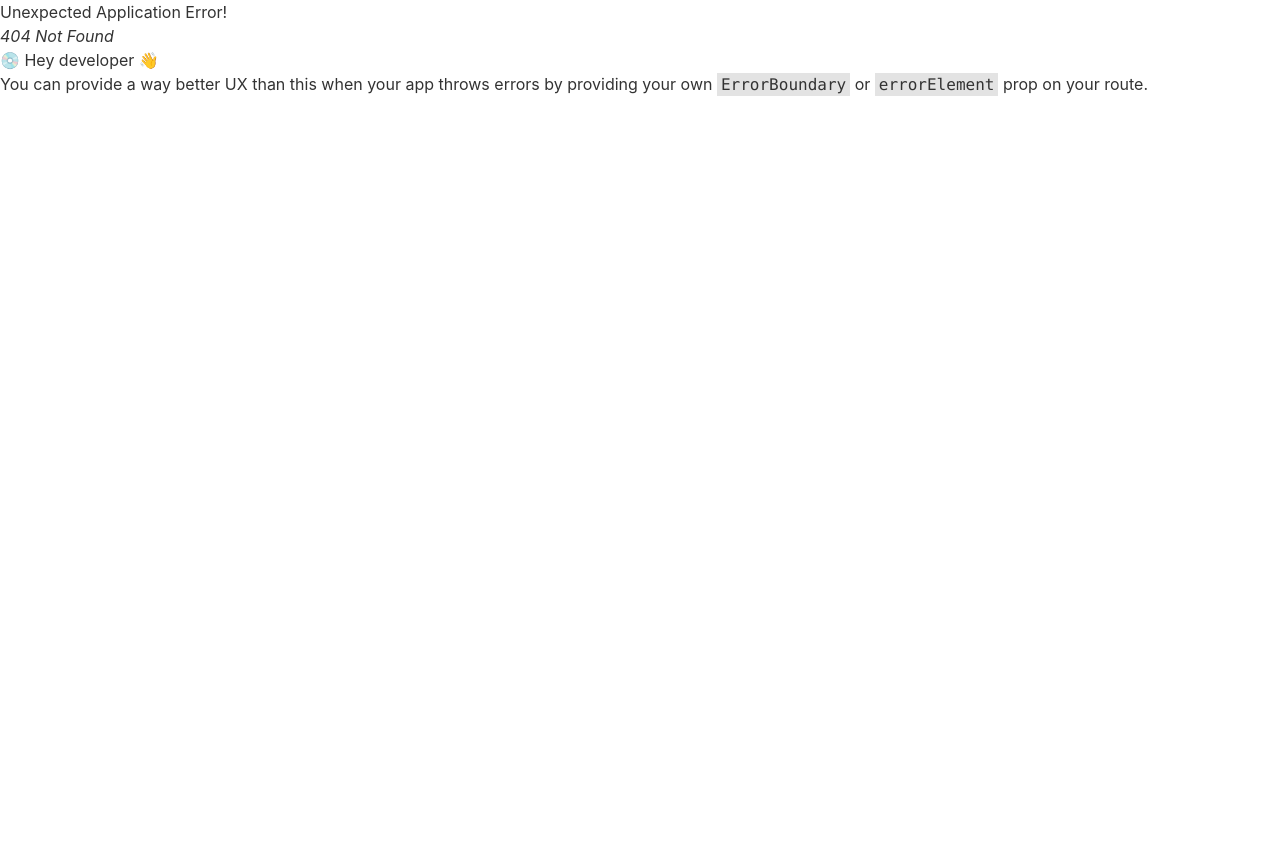
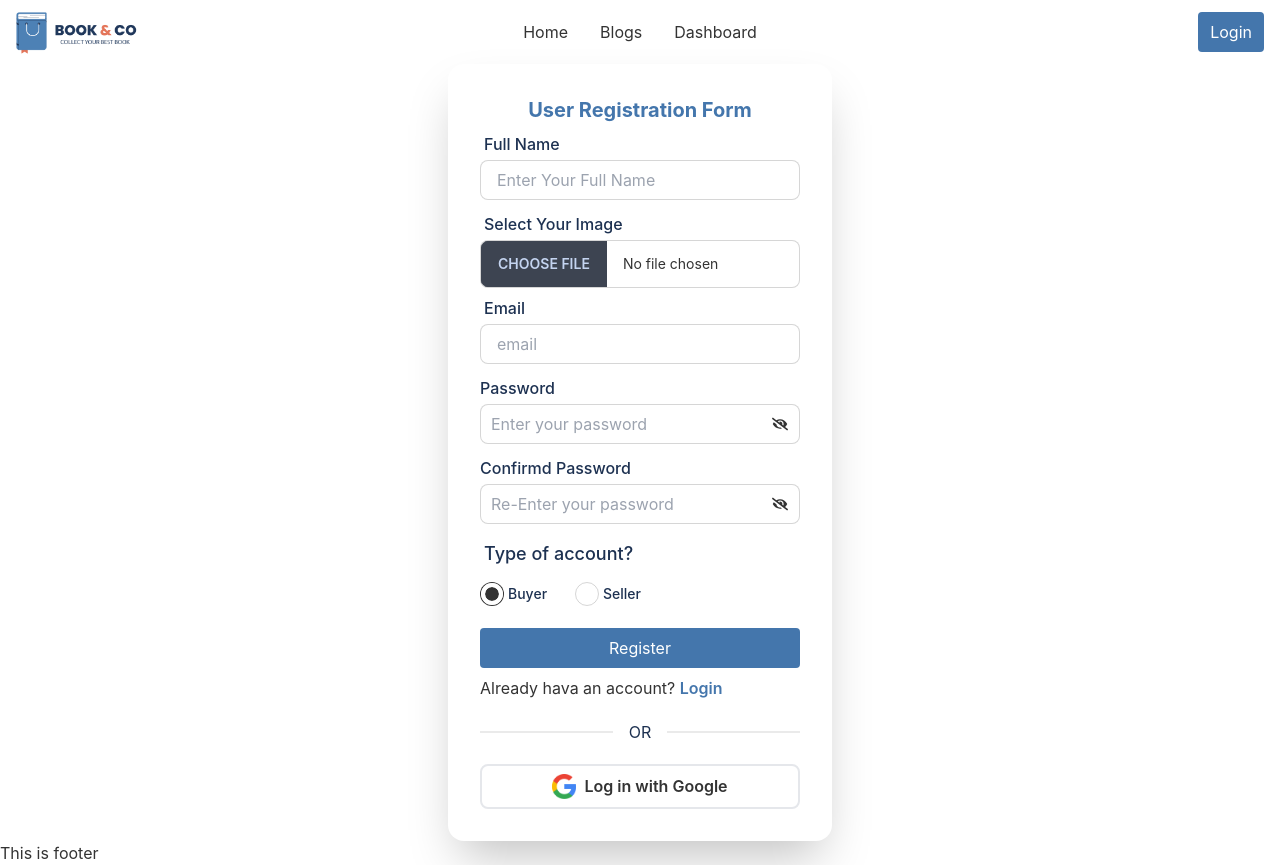
Before and after one commit to nayon64/book-co-client, a React (Create React App) app: page /register in a window 1280 px wide. Before the commit this address had no page. Before the commit the page ends 800 px from the top, so only its background shows below. Built offline with nearby package versions, Linux system fonts and the light colour scheme.

Commit message:
add register page ui

```diff
--- a/src/Pages/Login/Login.js
+++ b/src/Pages/Login/Login.js
@@ -3,6 +3,7 @@ import { Link } from "react-router-dom";
 import { FaEye, FaEyeSlash } from "react-icons/fa";
 import googleImg from "../../assets/image/google.png"
 import { useForm } from "react-hook-form";
+import CustomButton from "../../conponents/CustomButton/CustomButton";
 
 const Login = () => {
 	const {register, handleSubmit } = useForm();
@@ -16,7 +17,7 @@ const Login = () => {
 
   return (
     <div>
-      <div className="card flex-shrink-0 w-full mx-auto max-w-sm shadow-2xl bg-base-100">
+      <div className="card flex-shrink-0 mx-auto w-96 shadow-2xl bg-base-100">
         <div className="card-body">
           <form onSubmit={handleSubmit(handleEmailAndPasswordLogin)}>
             <h3 className="text-center text-primary text-xl font-bold">
@@ -32,7 +33,7 @@ const Login = () => {
                 {...register("email")}
                 type="email"
                 placeholder="email"
-                className="input input-bordered border-primary"
+                className="input input-bordered h-10"
               />
             </div>
             <div className="mb-4">
@@ -46,7 +47,7 @@ const Login = () => {
                 <input
                   type={showPassword ? "text" : "password"}
                   {...register("password")}
-                  className="input input-bordered border-primary text-sm rounded-lg  block w-full p-2.5 "
+                  className="input input-bordered text-sm rounded-lg  block w-full p-2.5 h-10"
                   placeholder="Enter your password"
                   required
                 />
@@ -66,13 +67,13 @@ const Login = () => {
               </label>
             </div>
 
-
             <div className="form-control">
-              <button className="btn btn-primary">Login</button>
+              <CustomButton>Login</CustomButton>
+              {/* <button className="btn btn-primary">Login</button> */}
             </div>
           </form>
           <p>
-            Create an account? <Link>Register</Link>
+            Create an account? <Link className="font-semibold text-primary" to="/register">Register</Link>
           </p>
           <div className="divider text-secondary">OR</div>
           <div className="border-2 rounded-lg flex justify-center cursor-pointer items-center">
--- /dev/null
+++ b/src/Pages/Register/Register.js
@@ -0,0 +1,216 @@
+import React, { useState } from 'react';
+import { useForm } from 'react-hook-form';
+import { FaEye, FaEyeSlash } from 'react-icons/fa';
+import { Link } from 'react-router-dom';
+import googleImg from "../../assets/image/google.png"
+import CustomButton from '../../conponents/CustomButton/CustomButton';
+
+const Register = () => {
+const { register, handleSubmit, formState: { errors } } = useForm();
+  const [showPassword, setShowPassword] = useState(false);
+  const [showConfirmdPassword, setShowConfirmdPassword] = useState(false);
+  const [confirmdPasswordError, setConfirmdPasswordError] = useState("");
+
+  const handleUserCreate = (data) => {
+	  console.log(data.password, data.confirmdPassword);
+	  setConfirmdPasswordError("")
+	  if (!(data.password === data.confirmdPassword)) {
+		 setConfirmdPasswordError("Your password doesn't match.")
+	  }
+  };
+
+
+
+
+	return (
+    <div>
+      <div className="card flex-shrink-0 mx-auto w-96 shadow-2xl bg-base-100">
+        <div className="card-body w-full">
+          <form onSubmit={handleSubmit(handleUserCreate)}>
+            <h3 className="text-center text-primary text-xl font-bold">
+              User Registration Form
+            </h3>
+            <div className="form-control">
+              <label className="label pb-1">
+                <span className="block text-md font-medium text-secondary">
+                  Full Name
+                </span>
+              </label>
+              <input
+                {...register("name", { required: "Please enter your email" })}
+                type="text"
+                placeholder="Enter Your Full Name"
+                className="input input-bordered h-10"
+              />
+            </div>
+            <div className="form-control mt-1">
+              <label className="label pb-1">
+                <span className="block text-md font-medium text-secondary">
+                  Select Your Image
+                </span>
+              </label>
+              <input
+                type="file"
+                className="file-input file-input-md file-input-bordered "
+              />
+            </div>
+            <div className="form-control">
+              <label className="label pb-1">
+                <span className="block text-md font-medium text-secondary">
+                  Email
+                </span>
+              </label>
+              <input
+                {...register("email", { required: "Please enter your email" })}
+                type="email"
+                placeholder="email"
+                className="input input-bordered h-10"
+              />
+            </div>
+            {errors.email && (
+              <p className="text-rose-500">{errors.email?.message}</p>
+            )}
+
+            <div className="mt-3 form-control">
+              <label
+                htmlFor="password"
+                className="block pb-1 text-md font-medium text-secondary"
+              >
+                Password
+              </label>
+              <div className="relative flex items-center">
+                <input
+                  type={showPassword ? "text" : "password"}
+                  {...register("password", {
+                    required: "Enter your password",
+                    minLength: {
+                      value: 6,
+                      message: "Please Enter 6 charecter.",
+                    },
+                    pattern: {
+                      value:
+                        /^(?=.*[a-z])(?=.*[A-Z])(?=.*[0-9])(?=.*[!@#$%^&*])/i,
+                      message: "Please storng your password.",
+                    },
+                  })}
+                  className="input input-bordered rounded-lg  block w-full p-2.5 h-10"
+                  placeholder="Enter your password"
+                />
+
+                {/* password show toggle icon  */}
+                <span
+                  onClick={() => setShowPassword(!showPassword)}
+                  className="absolute right-3  cursor-pointer"
+                >
+                  {showPassword ? <FaEye></FaEye> : <FaEyeSlash></FaEyeSlash>}
+                </span>
+              </div>
+            </div>
+
+            {errors.password && (
+              <p className="text-rose-500">{errors.password?.message}</p>
+            )}
+
+            <div className="mt-3 form-control">
+              <label
+                htmlFor="password"
+                className="block pb-1 text-md font-medium text-secondary"
+              >
+                Confirmd Password
+              </label>
+              <div className="relative flex items-center">
+                <input
+                  type={showConfirmdPassword ? "text" : "password"}
+                  {...register("confirmdPassword", {
+                    required: "Enter your confirmd password.",
+                  })}
+                  className="input input-bordered rounded-lg  block w-full p-2.5 h-10"
+                  placeholder="Re-Enter your password"
+                />
+
+                {/* password show toggle icon  */}
+                <span
+                  onClick={() => setShowConfirmdPassword(!showConfirmdPassword)}
+                  className="absolute right-3  cursor-pointer"
+                >
+                  {showConfirmdPassword ? (
+                    <FaEye></FaEye>
+                  ) : (
+                    <FaEyeSlash></FaEyeSlash>
+                  )}
+                </span>
+              </div>
+            </div>
+
+            {errors.confirmdPassword && (
+              <p className="text-rose-500">
+                {errors.confirmdPassword?.message}
+              </p>
+            )}
+            {confirmdPasswordError && (
+              <p className="text-rose-500">{confirmdPasswordError}</p>
+            )}
+
+            <div className="form-control mb-4 mt-2">
+              <label className="label">
+                <span className="label-text text-lg font-medium text-secondary">
+                  Type of account?
+                </span>
+              </label>
+              <div className="flex">
+                <div className="flex items-center">
+                  <input
+                    type="radio"
+                    name="radio-1"
+                    className="radio"
+                    value="Buyer"
+                    {...register("role")}
+                    checked
+                  />
+                  <label className="label">
+                    <span className="label-text text-secondary font-medium">
+                      Buyer
+                    </span>
+                  </label>
+                </div>
+                <div className="flex items-center ml-6">
+                  <input
+                    type="radio"
+                    name="radio-1"
+                    className="radio"
+                    value="Seller"
+                    {...register("role")}
+                  />
+                  <label className="label">
+                    <span className="label-text text-secondary font-medium">
+                      Seller
+                    </span>
+                  </label>
+                </div>
+              </div>
+            </div>
+
+            <div className="form-control">
+              <CustomButton>Register</CustomButton>
+            </div>
+          </form>
+          <p>
+            Already hava an account?{" "}
+            <Link to="/login" className="font-semibold text-primary">
+              Login
+            </Link>
+          </p>
+          <div className="divider text-secondary">OR</div>
+          <div className="border-2 rounded-lg flex justify-center cursor-pointer items-center">
+            <img className="w-6 py-2" src={googleImg} alt="" />
+            <span className="text-base ml-2 font-semibold">
+              Log in with Google
+            </span>
+          </div>
+        </div>
+      </div>
+    </div>
+  );
+};
+
+export default Register;
--- a/src/Routes/Routes/Routes.js
+++ b/src/Routes/Routes/Routes.js
@@ -2,6 +2,7 @@ import {createBrowserRouter} from "react-router-dom"
 import Main from "../../Layout/Main/Main"
 import Home from "../../Pages/Home/Home/Home";
 import Login from "../../Pages/Login/Login";
+import Register from "../../Pages/Register/Register";
 
 const router = createBrowserRouter([
 	{
@@ -20,6 +21,10 @@ const router = createBrowserRouter([
 				path: "/login",
 				element:<Login></Login>
 			},
+			{
+				path: "/register",
+				element:<Register></Register>
+			},
 		]
 	}
 ])
--- a/src/conponents/CustomButton/CustomButton.js
+++ b/src/conponents/CustomButton/CustomButton.js
@@ -2,7 +2,7 @@ import React from 'react';
 
 const CustomButton = ({children}) => {
 	return (
-    <div className="py-2 px-3 text-white bg-primary rounded hover:bg-secondary duration-500 ">
+    <div className="py-2 px-3 text-white bg-primary rounded text-center hover:bg-secondary duration-500 cursor-pointer">
       {children}
     </div>
   );
```
